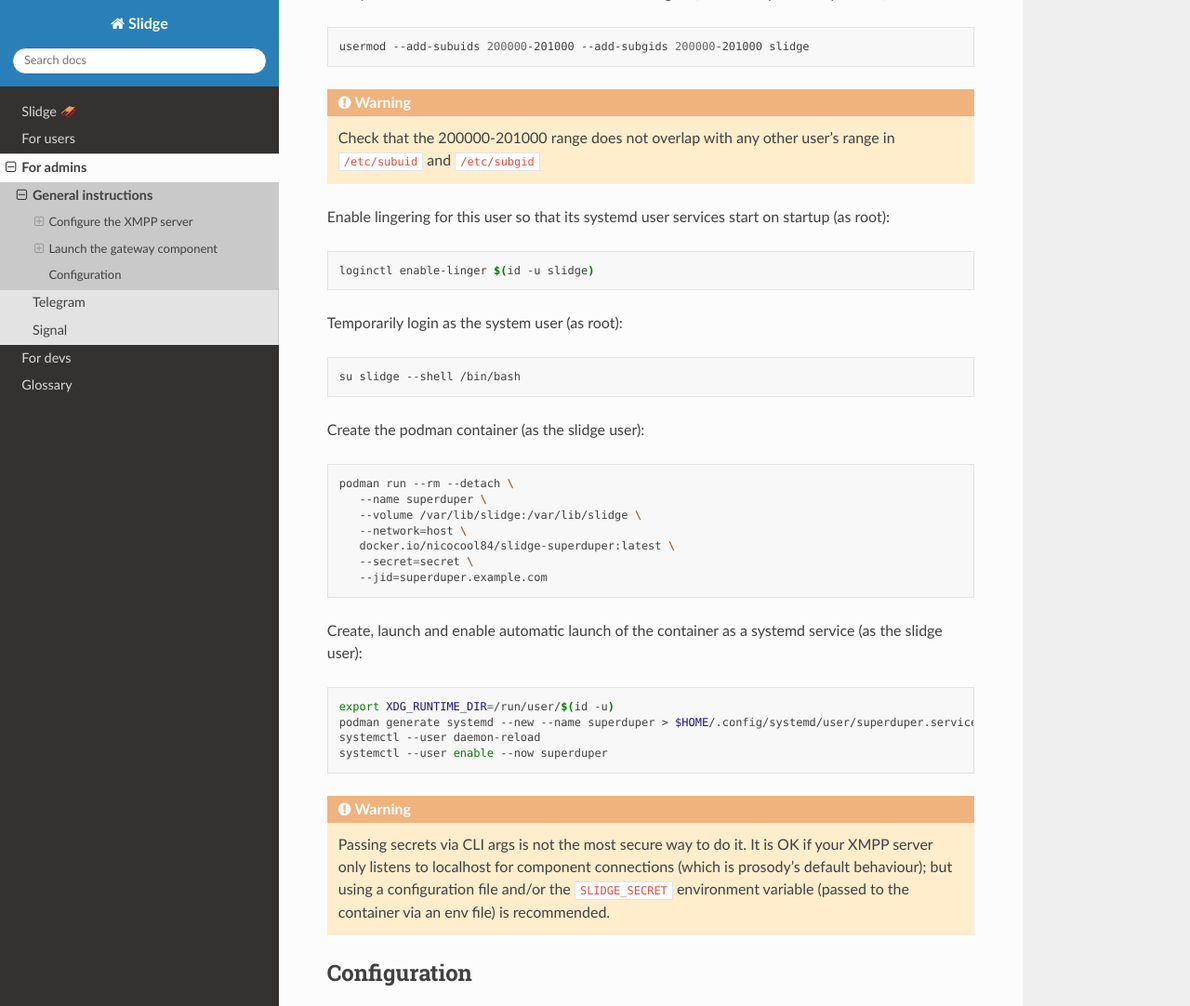
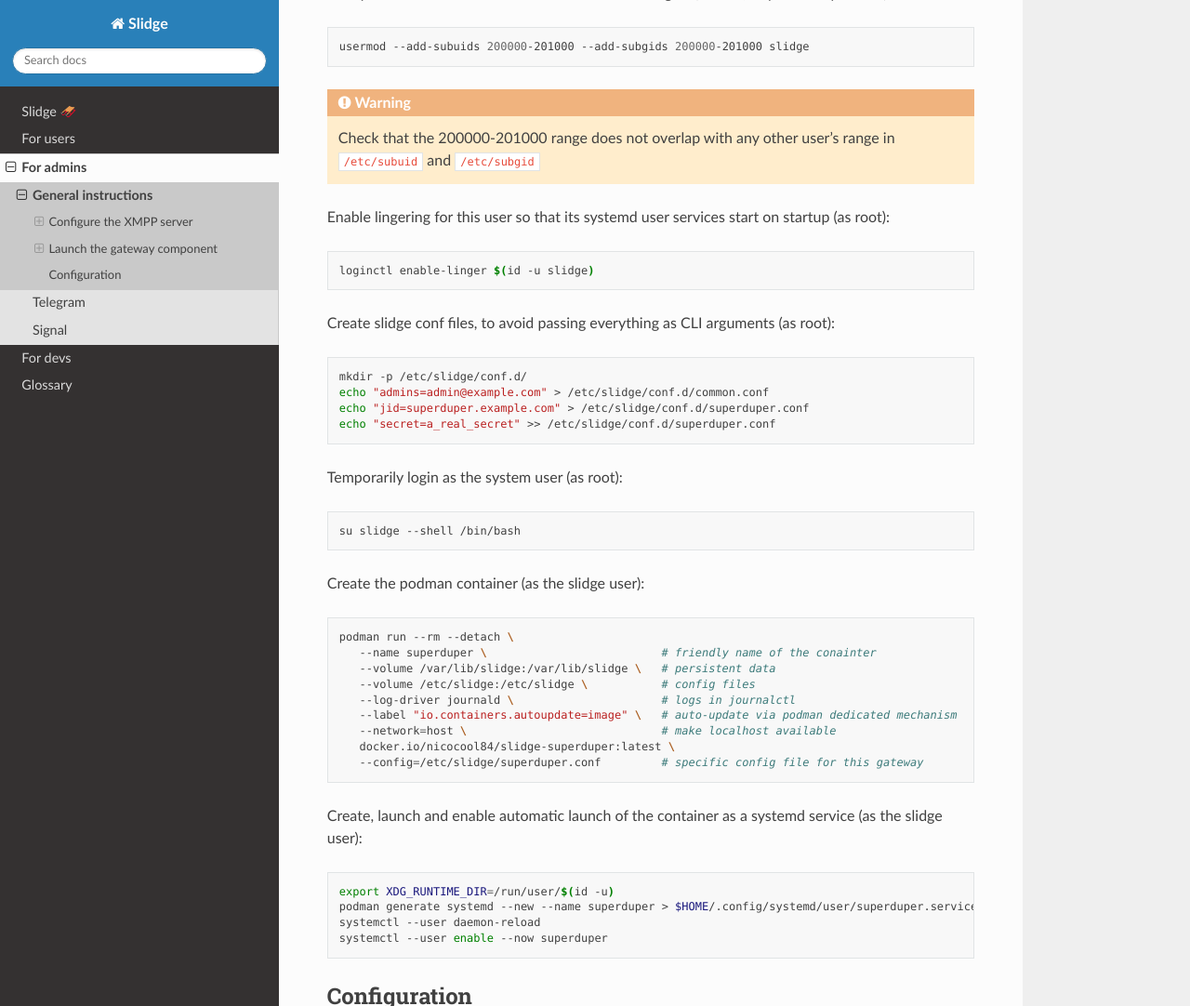
Before and after one commit to truenicoco/slidge, a Sphinx documentation site: the page built from docs/source/admin/general.rst, in a window 1280 px wide and 1400 px high, scrolled down 2740 px, cut to the strip 0-1082 px from the top of the window. Shown: the whole strip at 93% size. Built offline with Sphinx 7.4.7 and the Read the Docs theme 2.0.0, drawn with Linux system fonts in a browser that asks for light colours; some of the changed text lies outside the part shown.

Commit message:
Docs: improve podman systemd instructions

```diff
--- a/docs/source/admin/general.rst
+++ b/docs/source/admin/general.rst
@@ -149,6 +149,16 @@
 
     loginctl enable-linger $(id -u slidge)
 
+Create slidge conf files, to avoid passing everything as CLI arguments (as root):
+
+.. code-block:: bash
+
+    mkdir -p /etc/slidge/conf.d/
+    echo "admins=admin@example.com" > /etc/slidge/conf.d/common.conf
+    echo "jid=superduper.example.com" > /etc/slidge/conf.d/superduper.conf
+    echo "secret=a_real_secret" >> /etc/slidge/conf.d/superduper.conf
+
+
 Temporarily login as the system user (as root):
 
 .. code-block:: bash
@@ -160,12 +170,14 @@
 .. code-block:: bash
 
     podman run --rm --detach \
-       --name superduper \
-       --volume /var/lib/slidge:/var/lib/slidge \
-       --network=host \
+       --name superduper \                          # friendly name of the conainter
+       --volume /var/lib/slidge:/var/lib/slidge \   # persistent data
+       --volume /etc/slidge:/etc/slidge \           # config files
+       --log-driver journald \                      # logs in journalctl
+       --label "io.containers.autoupdate=image" \   # auto-update via podman dedicated mechanism
+       --network=host \                             # make localhost available
        docker.io/nicocool84/slidge-superduper:latest \
-       --secret=secret \
-       --jid=superduper.example.com
+       --config=/etc/slidge/superduper.conf         # specific config file for this gateway
 
 Create, launch and enable automatic launch of the container as a systemd service (as the slidge user):
 
@@ -176,11 +188,6 @@
     systemctl --user daemon-reload
     systemctl --user enable --now superduper
 
-.. warning::
-    Passing secrets via CLI args is not the most secure way to do it. It is OK
-    if your XMPP server only listens to localhost for component connections (which is
-    prosody's default behaviour); but using a configuration file and/or the ``SLIDGE_SECRET``
-    environment variable (passed to the container via an env file) is recommended.
 
 Configuration
 =============
--- a/docs/source/dev/general.rst
+++ b/docs/source/dev/general.rst
@@ -2,5 +2,7 @@
 ===================
 
 Mypy
+
 Black
+
 pytest
```
Also changed, not shown: other parts of docs/source/admin/general.rst (+1 -1 lines).
